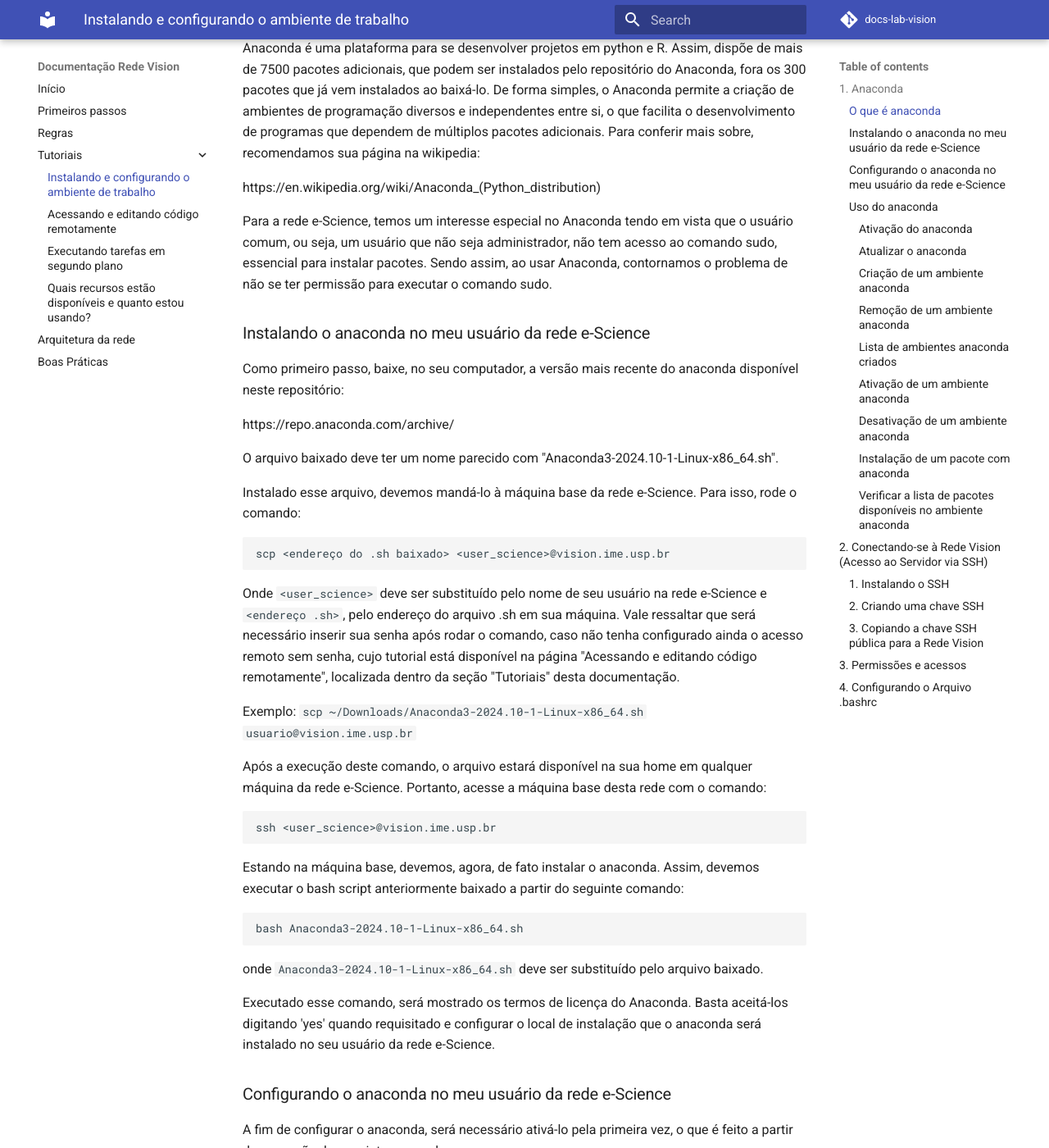
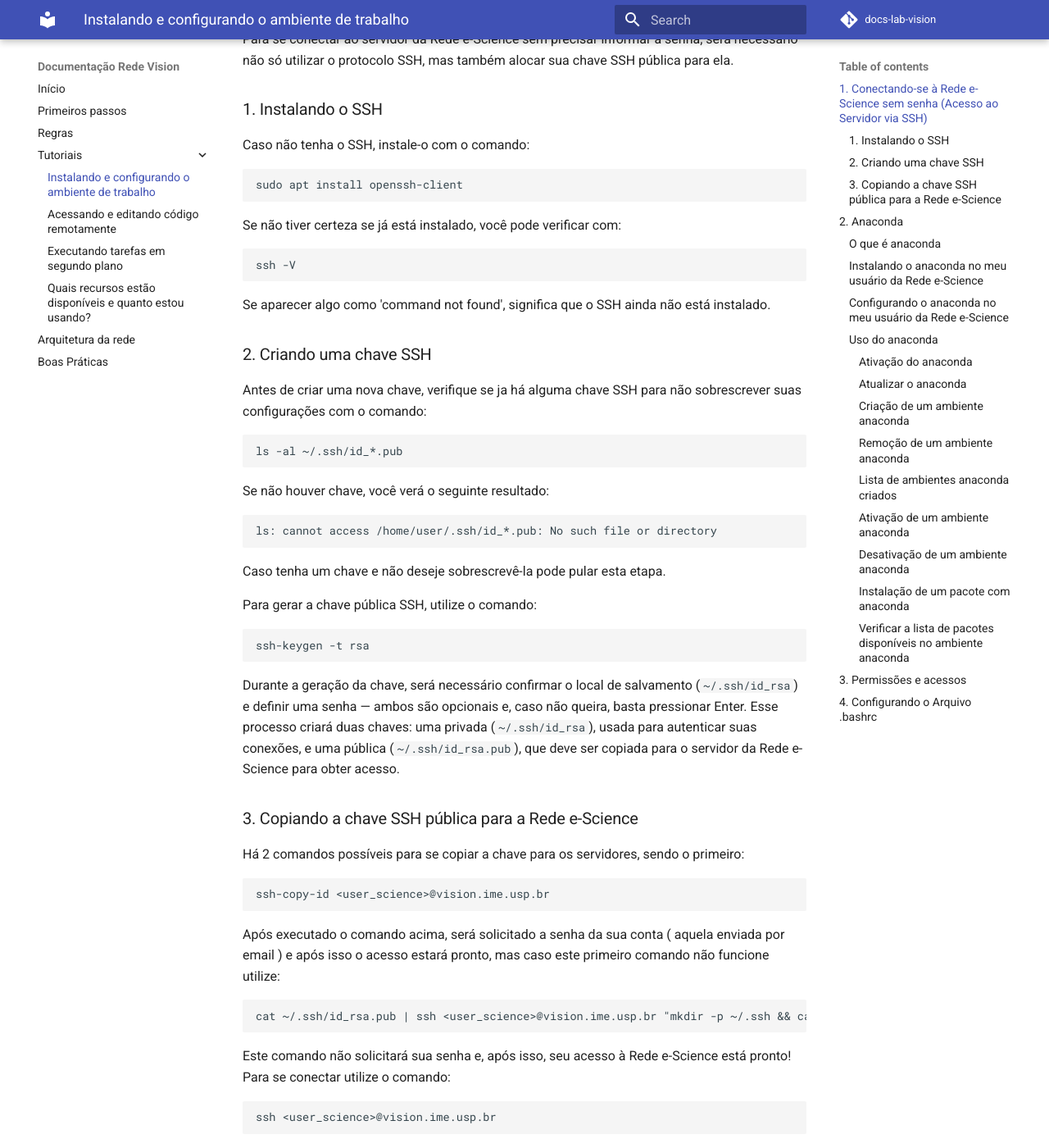
Before and after one commit to arturandre/docs-lab-vision, an MkDocs documentation site: the page built from docs/tutorials/configuring-workplace.md, in a window 1280 px wide and 1400 px high, scrolled down 533 px. Shown: the whole window at 82% size. Built offline with MkDocs 1.6.1 and Material for MkDocs 9.7.7, drawn with Linux system fonts in a browser that asks for light colours; comment, search, counter and statistics services are not loaded; some of the changed text lies outside the part shown.

Commit message:
padronizacao com Rede e-Science, mudanca da ordem dos tutoriais e mudanca do titulo do tutorial do ssh

````diff
--- a/docs/tutorials/configuring-workplace.md
+++ b/docs/tutorials/configuring-workplace.md
@@ -2,9 +2,72 @@
 
 Configurar seu ambiente de trabalho corretamente é essencial para aproveitar os recursos do laboratório. Este documento fornece um guia passo a passo para configurações úteis mais comuns.
 
-Para usar e configurar ambientes python, recomendamos baixar e instalar o anaconda, cujo uso e instalação estão explicados nessa página. Ademais, supomos o uso do sistema operacional linux, de modo que, nesse tutorial, todos os comandos foram testados em um terminal linux. Nesta página, encontram-se também os tutorias para o acesso com ssh na rede e-Science e para o acesso sem senha dos computadores desta rede.
+Para usar e configurar ambientes python, recomendamos baixar e instalar o anaconda, cujo uso e instalação estão explicados nessa página. Ademais, supomos o uso do sistema operacional linux, de modo que, nesse tutorial, todos os comandos foram testados em um terminal linux. Nesta página, encontram-se também os tutorias para o acesso com ssh na Rede e-Science e para o acesso sem senha dos computadores desta rede.
 
-## 1. Anaconda
+## 1. Conectando-se à Rede e-Science sem senha (Acesso ao Servidor via SSH)
+
+Para se conectar ao servidor da Rede e-Science sem precisar informar a senha, será necessário não só utilizar o protocolo SSH, mas também alocar sua chave SSH pública para ela.
+
+### 1. Instalando o SSH
+
+Caso não tenha o SSH, instale-o com o comando:
+
+```bash
+sudo apt install openssh-client
+```
+Se não tiver certeza se já está instalado, você pode verificar com:
+
+```bash
+ssh -V
+```
+Se aparecer algo como 'command not found', significa que o SSH ainda não está instalado.
+
+### 2. Criando uma chave SSH
+
+Antes de criar uma nova chave, verifique se ja há alguma chave SSH para não sobrescrever suas configurações com o comando:
+
+```bash
+ls -al ~/.ssh/id_*.pub
+```
+Se não houver chave, você verá o seguinte resultado:
+
+```bash
+ls: cannot access /home/user/.ssh/id_*.pub: No such file or directory
+```
+
+Caso tenha um chave e não deseje sobrescrevê-la pode pular esta etapa.
+
+Para gerar a chave pública SSH, utilize o comando:
+
+```bash
+ssh-keygen -t rsa
+```
+
+Durante a geração da chave, será necessário confirmar o local de salvamento (```~/.ssh/id_rsa```) e definir uma senha — ambos são opcionais e, caso não queira, basta pressionar Enter. Esse processo criará duas chaves: uma privada (```~/.ssh/id_rsa```), usada para autenticar suas conexões, e uma pública (```~/.ssh/id_rsa.pub```), que deve ser copiada para o servidor da Rede e-Science para obter acesso.
+
+### 3. Copiando a chave SSH pública para a Rede e-Science
+
+Há 2 comandos possíveis para se copiar a chave para os servidores, sendo o primeiro:
+
+```bash
+ssh-copy-id <user_science>@vision.ime.usp.br
+```
+
+Após executado o comando acima, será solicitado a senha da sua conta ( aquela enviada por email ) e após isso o acesso estará pronto, mas caso este primeiro comando não funcione utilize:
+
+```bash
+cat ~/.ssh/id_rsa.pub | ssh <user_science>@vision.ime.usp.br "mkdir -p ~/.ssh && cat >> ~/.ssh/authorized_keys"
+```
+
+Este comando não solicitará sua senha e, após isso, seu acesso à Rede e-Science está pronto! Para se conectar utilize o comando:
+
+```bash
+ssh <user_science>@vision.ime.usp.br
+```
+
+E assim, você estará conectado à máquina de entrada ( lembra que nunca se deve fazer experimentos nela! ).
+
+## 2. Anaconda
 
 ### O que é anaconda
 
@@ -12,25 +75,25 @@ Anaconda é uma plataforma para se desenvolver projetos em python e R. Assim, di
 
 https://en.wikipedia.org/wiki/Anaconda_(Python_distribution)
 
-Para a rede e-Science, temos um interesse especial no Anaconda tendo em vista que o usuário comum, ou seja, um usuário que não seja administrador, não tem acesso ao comando sudo, essencial para instalar pacotes. Sendo assim, ao usar Anaconda, contornamos o problema de não se ter permissão para executar o comando sudo.
+Para a Rede e-Science, temos um interesse especial no Anaconda tendo em vista que o usuário comum, ou seja, um usuário que não seja administrador, não tem acesso ao comando sudo, essencial para instalar pacotes. Sendo assim, ao usar Anaconda, contornamos o problema de não se ter permissão para executar o comando sudo.
 
-### Instalando o anaconda no meu usuário da rede e-Science
+### Instalando o anaconda no meu usuário da Rede e-Science
 Como primeiro passo, baixe, no seu computador, a versão mais recente do anaconda disponível neste repositório:
 
 https://repo.anaconda.com/archive/
 
 O arquivo baixado deve ter um nome parecido com "Anaconda3-2024.10-1-Linux-x86_64.sh".
 
-Instalado esse arquivo, devemos mandá-lo à máquina base da rede e-Science. Para isso,
+Instalado esse arquivo, devemos mandá-lo à máquina base da Rede e-Science. Para isso,
 rode o comando:
 ```bash
 scp <endereço do .sh baixado> <user_science>@vision.ime.usp.br
 ```
-Onde `<user_science>` deve ser substituído pelo nome de seu usuário na rede e-Science e `<endereço .sh>`, pelo endereço do arquivo .sh em sua máquina. Vale ressaltar que será necessário inserir sua senha após rodar o comando, caso não tenha configurado ainda o acesso remoto sem senha, cujo tutorial está disponível na página "Acessando e editando código remotamente", localizada dentro da seção "Tutoriais" desta documentação.
+Onde `<user_science>` deve ser substituído pelo nome de seu usuário na Rede e-Science e `<endereço .sh>`, pelo endereço do arquivo .sh em sua máquina. Vale ressaltar que será necessário inserir sua senha após rodar o comando, caso não tenha configurado ainda o acesso remoto sem senha, cujo tutorial está disponível na página "Acessando e editando código remotamente", localizada dentro da seção "Tutoriais" desta documentação.
 
 Exemplo: `scp ~/Downloads/Anaconda3-2024.10-1-Linux-x86_64.sh usuario@vision.ime.usp.br`
 
-Após a execução deste comando, o arquivo estará disponível na sua home em qualquer máquina da rede e-Science. Portanto, acesse a máquina base desta rede com o comando:
+Após a execução deste comando, o arquivo estará disponível na sua home em qualquer máquina da Rede e-Science. Portanto, acesse a máquina base desta rede com o comando:
 ```bash
 ssh <user_science>@vision.ime.usp.br
 ```
@@ -42,9 +105,9 @@ bash Anaconda3-2024.10-1-Linux-x86_64.sh
 ```
 onde `Anaconda3-2024.10-1-Linux-x86_64.sh` deve ser substituído pelo arquivo baixado.
 
-Executado esse comando, será mostrado os termos de licença do Anaconda. Basta aceitá-los digitando 'yes' quando requisitado e configurar o local de instalação que o anaconda será instalado no seu usuário da rede e-Science.
+Executado esse comando, será mostrado os termos de licença do Anaconda. Basta aceitá-los digitando 'yes' quando requisitado e configurar o local de instalação que o anaconda será instalado no seu usuário da Rede e-Science.
 
-### Configurando o anaconda no meu usuário da rede e-Science
+### Configurando o anaconda no meu usuário da Rede e-Science
 
 A fim de configurar o anaconda, será necessário ativá-lo pela primeira vez, o que é feito a partir da execução do seguinte comando:
 
@@ -59,7 +122,7 @@ eval "$(/home/user1/anaconda3/bin/conda shell.bash hook)"
 ```
 
 
-Agora, o conda está ativado no ambiente base e já é possível usá-lo livremente na rede e-Science. Para aprender a usar o anaconda, verifique a seção seguinte do tutorial, 'Uso do anaconda'.
+Agora, o conda está ativado no ambiente base e já é possível usá-lo livremente na Rede e-Science. Para aprender a usar o anaconda, verifique a seção seguinte do tutorial, 'Uso do anaconda'.
 
 ### Uso do anaconda
 
@@ -132,71 +195,8 @@ Para verificar os pacotes instalados e disponíveis no ambiente atual, basta exe
 conda list
 ```
 
-## 2. Conectando-se à Rede Vision (Acesso ao Servidor via SSH)
-
-Para se conectar ao servidor da Rede Vision, será necessário utilizar o protocolo SSH para o acesso.
-
-### 1. Instalando o SSH
-
-Caso não tenha o SSH, instale-o com o comando:
-
-```bash
-sudo apt install openssh-client
-```
-Se não tiver certeza se já está instalado, você pode verificar com:
-
-```bash
-ssh -V
-```
-Se aparecer algo como 'command not found', significa que o SSH ainda não está instalado.
-
-### 2. Criando uma chave SSH
-
-Antes de criar uma nova chave, verifique se ja há alguma chave SSH para não sobrescrever suas configurações com o comando:
-
-```bash
-ls -al ~/.ssh/id_*.pub
-```
-Se não houver chave, você verá o seguinte resultado:
-
-```bash
-ls: cannot access /home/user/.ssh/id_*.pub: No such file or directory
-```
-
-Caso tenha um chave e não deseje sobrescrevê-la pode pular esta etapa.
-
-Para gerar a chave pública SSH, utilize o comando:
-
-```bash
-ssh-keygen -t rsa
-```
-
-Durante a geração da chave, será necessário confirmar o local de salvamento (```~/.ssh/id_rsa```) e definir uma senha — ambos são opcionais e, caso não queira, basta pressionar Enter. Esse processo criará duas chaves: uma privada (```~/.ssh/id_rsa```), usada para autenticar suas conexões, e uma pública (```~/.ssh/id_rsa.pub```), que deve ser copiada para o servidor da Rede Vision para obter acesso.
-
-### 3. Copiando a chave SSH pública para a Rede Vision
-
-Há 2 comandos possíveis para se copiar a chave para os servidores, sendo o primeiro:
-
-```bash
-ssh-copy-id <user_science>@vision.ime.usp.br
-```
-
-Após executado o comando acima, será solicitado a senha da sua conta ( aquela enviada por email ) e após isso o acesso estará pronto, mas caso este primeiro comando não funcione utilize:
-
-```bash
-cat ~/.ssh/id_rsa.pub | ssh <user_science>@vision.ime.usp.br "mkdir -p ~/.ssh && cat >> ~/.ssh/authorized_keys"
-```
-
-Este comando não solicitará sua senha e, após isso, seu acesso à Rede Vision está pronto! Para se conectar utilize o comando:
-
-```bash
-ssh <user_science>@vision.ime.usp.br
-```
-
-E com isso, você estará conectado à máquina de entrada ( lembra que nunca se deve fazer experimentos nela! ).
-
 ## 3. Permissões e acessos
-Na rede e-Science, um usuário que não seja administrador não tem acesso aos comandos apt-get e sudo, essenciais para a realização de diversas tarefas. Sendo assim, é necessário não só usar ambientes de desenvolvimento como os do anaconda caso deseje usar pacotes adicionais em seus projetos, mas também é necessário contatar a administração da rede caso seja negado o acesso a algum recurso que você precise usar. Isso pode ser feito por meio do envio de um email para: `adminvision@ime.usp.br`.
+Na Rede e-Science, um usuário que não seja administrador não tem acesso aos comandos apt-get e sudo, essenciais para a realização de diversas tarefas. Sendo assim, é necessário não só usar ambientes de desenvolvimento como os do anaconda caso deseje usar pacotes adicionais em seus projetos, mas também é necessário contatar a administração da rede caso seja negado o acesso a algum recurso que você precise usar. Isso pode ser feito por meio do envio de um email para: `adminvision@ime.usp.br`.
 
 ## 4. Configurando o Arquivo `.bashrc`
 - Alias úteis para comandos comuns
````
